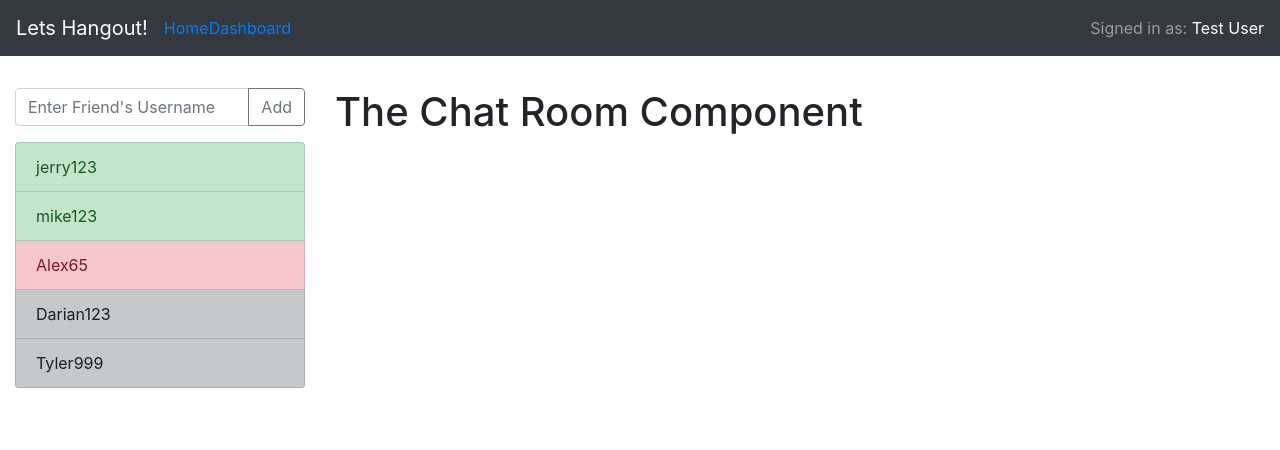
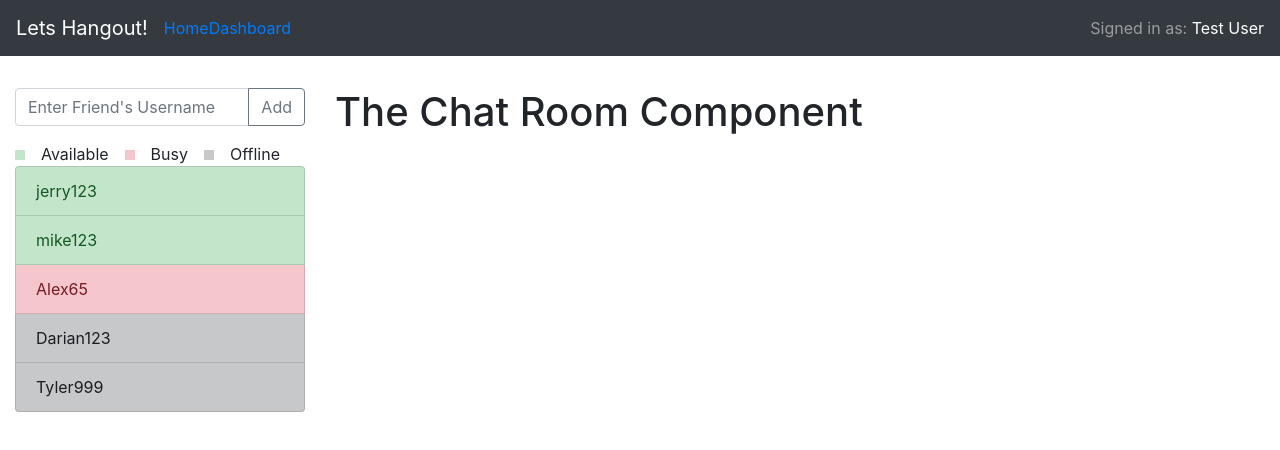
Before and after one commit to NJIT-CS490-Group6/project3-frontend, a React (Create React App) app: page /dashboard in a window 1280 px wide. Shown: the top 450 px of the page. Built offline with nearby package versions, Linux system fonts and the light colour scheme.

Commit message:
add legend at the top of the list to map status to color

```diff
--- a/src/components/FriendsList.tsx
+++ b/src/components/FriendsList.tsx
@@ -2,6 +2,8 @@ import FriendsToolbar from './FriendsToolbar';
 import ListGroup from 'react-bootstrap/ListGroup';
 import { useState, useEffect, useRef } from 'react';
 import { Friend } from '../models/friend.model';
+
+import '../styles/FriendsList.css';
 
 const allFriends: Friend[] = [
   new Friend(
@@ -99,6 +101,11 @@ const FriendsList = () => {
   return (
     <div>
       <FriendsToolbar clickHandler={onAddFriend}></FriendsToolbar>
+      <div className="legend">
+        <span><div id="available-square"></div>Available</span>
+        <span><div id="busy-square"></div>Busy</span>
+        <span><div id="offline-square"></div>Offline</span>
+      </div>
       {!isLoading && <ListGroup defaultActiveKey="#link1">
         {friends.map(friend => (
           <ListGroup.Item
--- /dev/null
+++ b/src/styles/FriendsList.css
@@ -0,0 +1,23 @@
+#available-square {
+  display: inline-block;
+  width: 10px;
+  height: 10px;
+  background-color: #c3e6cb;
+  margin-right: 1rem;
+}
+#busy-square {
+  display: inline-block;
+  width: 10px;
+  height: 10px;
+  background-color: #f5c6cb;
+  margin-right: 1rem;
+  margin-left: 1rem;
+}
+#offline-square {
+  display: inline-block;
+  width: 10px;
+  height: 10px;
+  background-color: #c6c8ca;
+  margin-right: 1rem;
+  margin-left: 1rem;
+}
```
